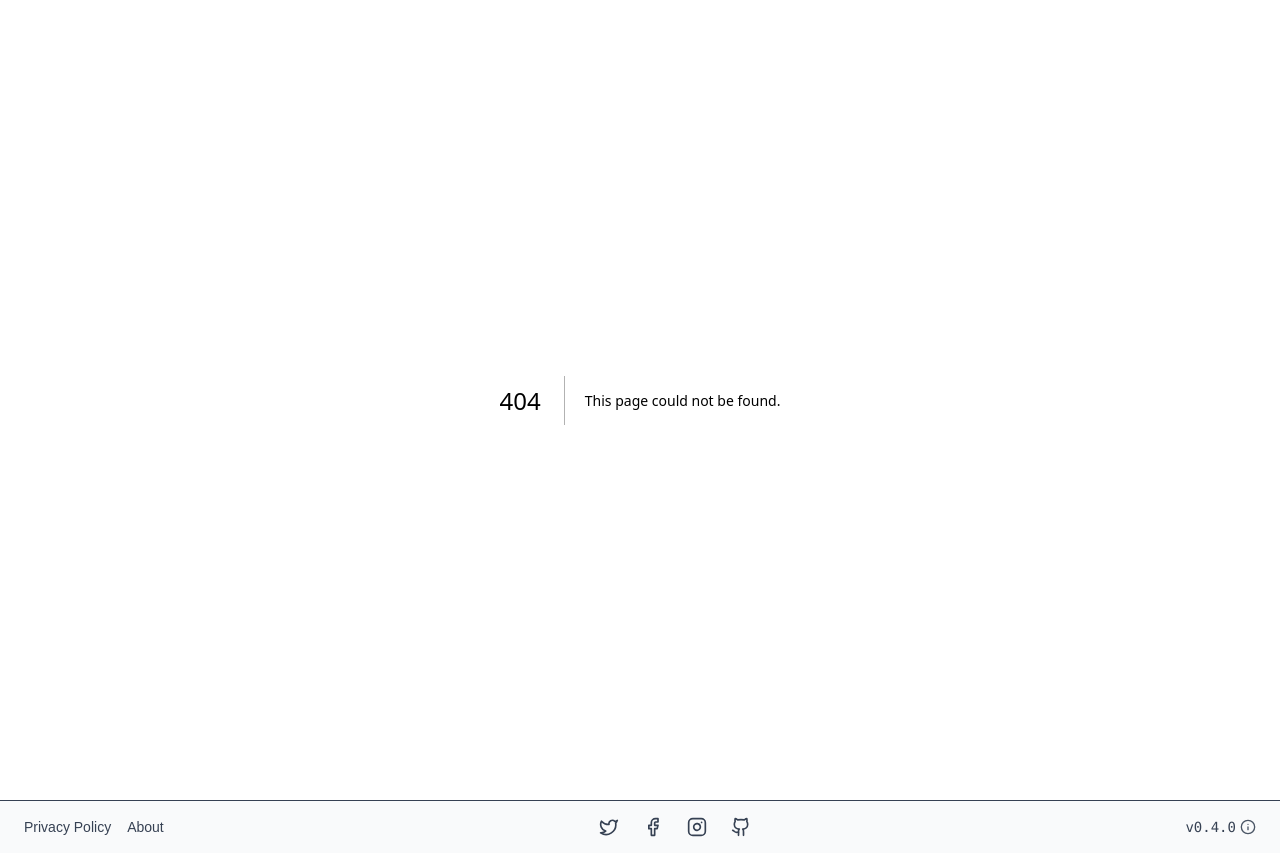
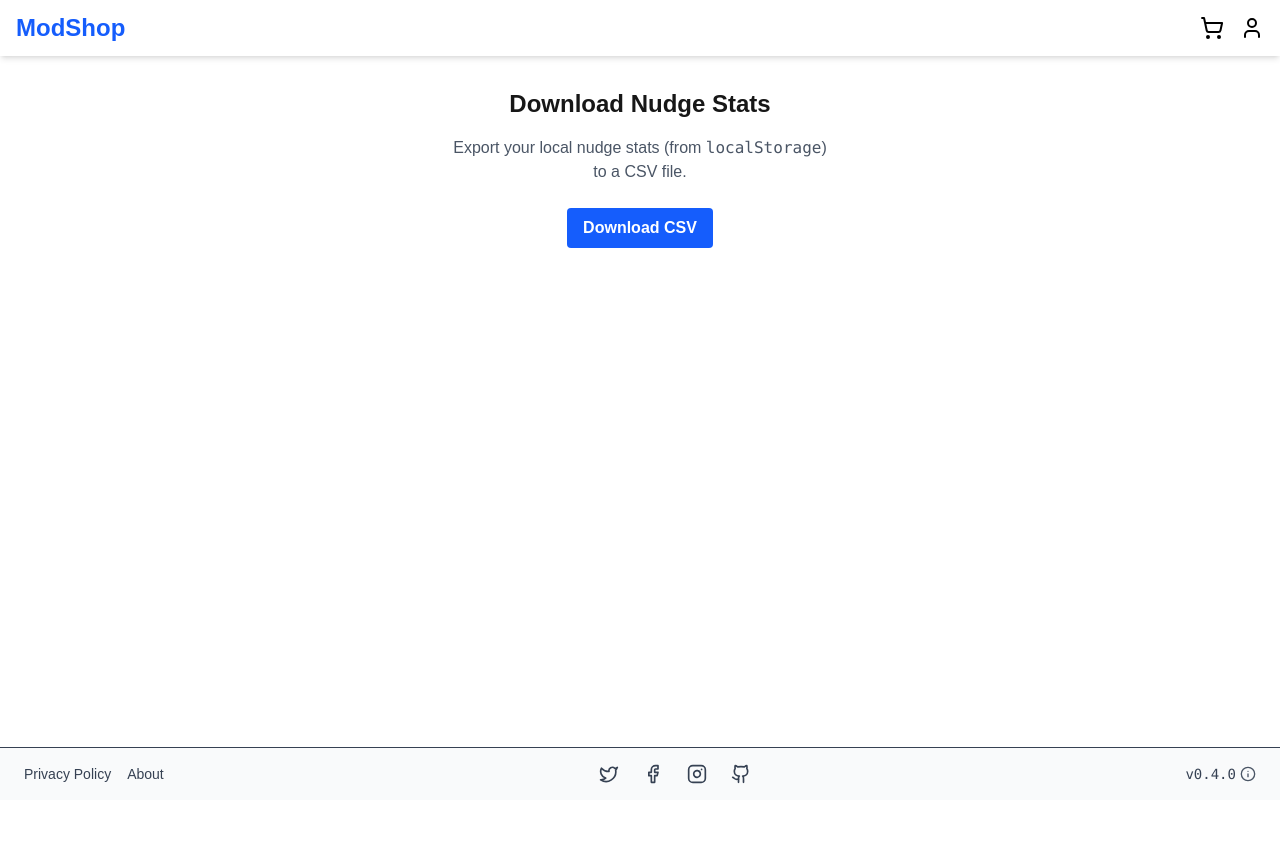
Before and after one commit to alemoraru/modshop, a Next.js app: page /stats in a window 1280 px wide. Before the commit this address had no page. After the commit the page ends 800 px from the top, so only its background shows below. Built offline with nearby package versions, Linux system fonts and the light colour scheme; a web font is replaced by a local one.

Commit message:
Fix react/typescript code and adjsut styling

```diff
--- a/src/app/DownloadStatsPage/DownloadStatsPage.tsx
+++ /dev/null
@@ -1,47 +0,0 @@
-import client;
-
-export default function DownloadStatsPage() {
-  const handleDownload = () => {
-    const statsRaw = localStorage.getItem("modshop_nudge_stats");
-    if (!statsRaw) {
-      alert("No stats found in localStorage.");
-      return;
-    }
-
-    const stats = JSON.parse(statsRaw);
-
-    const rows = [
-      ["Nudge Type", "Shown", "Accepted/Completed"]
-    ];
-
-    rows.push(["gentle", stats.gentle.shown, stats.gentle.accepted]);
-    rows.push(["alternative", stats.alternative.shown, stats.alternative.accepted]);
-    rows.push(["block", stats.block.shown, stats.block.completed]);
-
-    const csvContent = rows.map(row => row.join(",")).join("\n");
-    const blob = new Blob([csvContent], { type: "text/csv;charset=utf-8;" });
-    const url = URL.createObjectURL(blob);
-
-    const link = document.createElement("a");
-    link.href = url;
-    link.setAttribute("download", "nudge_stats.csv");
-    document.body.appendChild(link);
-    link.click();
-    document.body.removeChild(link);
-  };
-
-  return (
-    <div className="p-8 max-w-md mx-auto text-center">
-      <h1 className="text-2xl font-bold mb-4">Download Nudge Stats</h1>
-      <p className="mb-6 text-gray-600">
-        Export your local nudge stats (from <code>localStorage</code>) to a CSV file.
-      </p>
-      <button
-        onClick={handleDownload}
-        className="bg-blue-600 hover:bg-blue-700 text-white font-semibold py-2 px-4 rounded"
-      >
-        Download CSV
-      </button>
-    </div>
-  );
-}
--- a/src/app/about/page.tsx
+++ b/src/app/about/page.tsx
@@ -1,6 +1,4 @@
 "use client";
-
-import Navbar from "@/components/Navbar";
 
 /**
  * This renders the About page of the ModShop application.
@@ -8,7 +6,6 @@ import Navbar from "@/components/Navbar";
 export default function AboutPage() {
     return (
         <main className="bg-white text-gray-900">
-            <Navbar/>
             <section className="max-w-3xl mx-auto px-6 py-12">
                 <h1 className="text-4xl font-bold mb-6">About ModShop</h1>
 
--- a/src/app/cart/page.tsx
+++ b/src/app/cart/page.tsx
@@ -1,6 +1,5 @@
 "use client";
 
-import Navbar from "@/components/Navbar";
 import {useCart} from "@/context/CartContext";
 import Link from "next/link";
 import {useEffect, useState} from "react";
@@ -190,7 +189,6 @@ export default function CartPage() {
 
     return (
         <main className="bg-white text-gray-900">
-            <Navbar/>
             <section className="p-6 max-w-5xl mx-auto">
                 <h1 className="text-3xl font-bold mb-6">Your Cart</h1>
 
--- a/src/app/category/[slug]/page.tsx
+++ b/src/app/category/[slug]/page.tsx
@@ -4,7 +4,6 @@ import matter from "gray-matter";
 import {Metadata} from "next";
 import {notFound} from "next/navigation";
 import Link from "next/link";
-import Navbar from "@/components/Navbar";
 import Image from "next/image";
 import {pageParams} from "@/lib/types";
 
@@ -55,7 +54,6 @@ export default async function CategoryPage(props: { params: pageParams }) {
 
     return (
         <main className="bg-white text-gray-900">
-            <Navbar/>
             <section className="py-12 px-6">
                 <h1 className="text-3xl font-bold mb-8 capitalize">{slug.replace("-", " ")} Collection</h1>
                 <div className="grid gap-6 grid-cols-1 sm:grid-cols-2 md:grid-cols-4">
--- a/src/app/layout.tsx
+++ b/src/app/layout.tsx
@@ -5,6 +5,7 @@ import React from "react";
 import {CartProvider} from "@/context/CartContext";
 import {AuthProvider} from "@/context/AuthContext";
 import Footer from "@/components/Footer";
+import Navbar from "@/components/Navbar";
 
 const gabarito = Gabarito({
     variable: "--font-gabarito",
@@ -35,6 +36,7 @@ export default function RootLayout(
         ><AuthProvider>
             <CartProvider>
                 <div className="min-h-screen flex flex-col">
+                    <Navbar/>
                     <main className="flex-1 flex flex-col">
                         {children}
                     </main>
--- a/src/app/page.tsx
+++ b/src/app/page.tsx
@@ -1,6 +1,5 @@
 import Link from "next/link";
 import {Metadata} from "next";
-import Navbar from "@/components/Navbar";
 
 export const metadata: Metadata = {
     title: "ModShop | Home",
@@ -20,7 +19,6 @@ export default function HomePage() {
 
     return (
         <main className="bg-white text-gray-900">
-            <Navbar/>
             <section className="py-12 px-6 text-center">
                 <h1 className="text-4xl font-bold mb-4">Welcome to ModShop</h1>
                 <p className="text-lg mb-8">Your behavior-aware shopping experience.</p>
--- a/src/app/privacy-policy/page.tsx
+++ b/src/app/privacy-policy/page.tsx
@@ -1,6 +1,4 @@
 "use client";
-
-import Navbar from "@/components/Navbar";
 
 /**
  * Renders the Privacy Policy page for the ModShop application.
@@ -8,7 +6,6 @@ import Navbar from "@/components/Navbar";
 export default function PrivacyPage() {
     return (
         <main className="bg-white text-gray-900">
-            <Navbar/>
             <section className="max-w-3xl mx-auto px-6 py-12">
                 <h1 className="text-4xl font-bold mb-6">Privacy Policy</h1>
 
--- a/src/app/profile/page.tsx
+++ b/src/app/profile/page.tsx
@@ -1,7 +1,6 @@
 "use client";
 
 import {useAuth} from "@/context/AuthContext";
-import Navbar from "@/components/Navbar";
 import {useEffect, useState} from "react";
 import LoginForm from "@/components/LoginForm";
 import OrderCard from "@/components/OrderCard";
@@ -76,7 +75,6 @@ export default function ProfilePage() {
     if (!user) {
         return (
             <main className="bg-white text-gray-900">
-                <Navbar/>
                 <section className="py-12 px-6 max-w-md mx-auto">
                     <h1 className="text-3xl font-bold mb-6">Login</h1>
                     <LoginForm onLoginAction={login}/>
@@ -87,7 +85,6 @@ export default function ProfilePage() {
 
     return (
         <main className="bg-white text-gray-900">
-            <Navbar/>
             <section className="py-12 px-6 max-w-2xl mx-auto">
                 <div className="flex justify-between items-center mb-8">
                     <div>
--- /dev/null
+++ b/src/app/stats/page.tsx
@@ -0,0 +1,47 @@
+"use client";
+
+export default function Page() {
+    const handleDownload = () => {
+        const statsRaw = localStorage.getItem("modshop_nudge_stats");
+        if (!statsRaw) {
+            alert("No stats found in localStorage.");
+            return;
+        }
+
+        const stats = JSON.parse(statsRaw);
+
+        const rows = [
+            ["Nudge Type", "Shown", "Accepted/Completed"]
+        ];
+
+        rows.push(["gentle", stats.gentle.shown, stats.gentle.accepted]);
+        rows.push(["alternative", stats.alternative.shown, stats.alternative.accepted]);
+        rows.push(["block", stats.block.shown, stats.block.completed]);
+
+        const csvContent = rows.map(row => row.join(",")).join("\n");
+        const blob = new Blob([csvContent], {type: "text/csv;charset=utf-8;"});
+        const url = URL.createObjectURL(blob);
+
+        const link = document.createElement("a");
+        link.href = url;
+        link.setAttribute("download", "nudge_stats.csv");
+        document.body.appendChild(link);
+        link.click();
+        document.body.removeChild(link);
+    };
+
+    return (
+        <div className="p-8 max-w-md mx-auto text-center">
+            <h1 className="text-2xl font-bold mb-4">Download Nudge Stats</h1>
+            <p className="mb-6 text-gray-600">
+                Export your local nudge stats (from <code>localStorage</code>) to a CSV file.
+            </p>
+            <button
+                onClick={handleDownload}
+                className="bg-blue-600 hover:bg-blue-700 text-white font-semibold py-2 px-4 rounded"
+            >
+                Download CSV
+            </button>
+        </div>
+    );
+}
--- a/src/components/Navbar.tsx
+++ b/src/components/Navbar.tsx
@@ -14,13 +14,13 @@ export default function Navbar() {
     const cartCount = items.reduce((sum, item) => sum + item.quantity, 0);
 
     return (
-        <nav className="w-full bg-white shadow-md px-4 py-3 flex items-center justify-between">
+        <nav className="w-full bg-white shadow-md px-4 py-3 flex items-center justify-between z-0">
             <Link href="/" className="text-2xl font-bold text-blue-600 cursor-pointer">
                 ModShop
             </Link>
 
             <div className="flex items-center space-x-4">
-                <Link href="/cart" className="relative cursor-pointer group">
+                <Link href="/cart" className="relative cursor-pointer group text-black">
                     <ShoppingCart
                         className="w-6 h-6 transition-transform duration-200 group-hover:scale-110 group-hover:text-blue-600"
                     />
@@ -33,7 +33,7 @@ export default function Navbar() {
                         </span>
                     )}
                 </Link>
-                <Link href="/profile" className="cursor-pointer group">
+                <Link href="/profile" className="cursor-pointer group text-black">
                     <User
                         className="w-6 h-6 transition-transform duration-200 group-hover:scale-110 group-hover:text-blue-600"
                     />
--- a/src/components/ProductDetail.tsx
+++ b/src/components/ProductDetail.tsx
@@ -1,7 +1,6 @@
 "use client";
 
 import {useCart} from "@/context/CartContext";
-import Navbar from "@/components/Navbar";
 import React, {useState} from "react";
 import Image from "next/image";
 import {Check, ShoppingCart} from "lucide-react";
@@ -41,7 +40,6 @@ export default function ProductDetail({frontmatter, mdxContent}: {
 
     return (
         <main className="bg-white text-gray-900">
-            <Navbar/>
             <section className="py-12 px-6 max-w-4xl mx-auto">
                 <div className="grid md:grid-cols-2 gap-10">
                     <Image
```
